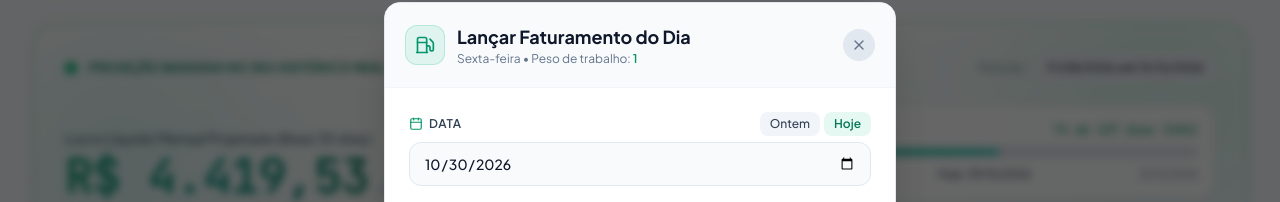
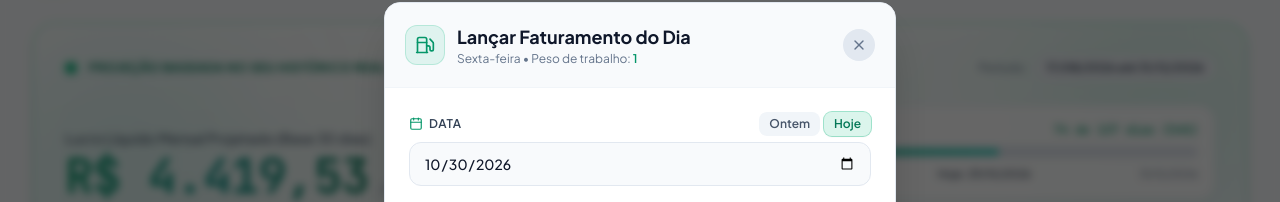
Before and after one commit to jerdesf/motoristapro, a React (Vite) app: page / in a window 1280 px wide. Both pictures are taken after a click on the button "Lançar". Shown: the part 83-285 px from the top of the page. Built offline with nearby package versions, Linux system fonts and the light colour scheme; no server answers.

Commit message:
fix: change button to Lançar Faturamento and highlight Ontem button when selected in modal

```diff
--- a/src/components/Dashboard.jsx
+++ b/src/components/Dashboard.jsx
@@ -217,7 +217,7 @@ export default function Dashboard({
               className="w-full py-3 px-4 rounded-xl bg-gradient-to-r from-emerald-500 to-teal-600 hover:from-emerald-400 hover:to-teal-500 text-white font-bold text-sm shadow-md shadow-emerald-500/20 flex items-center justify-center gap-2 transition-all active:scale-95"
             >
               <PlusCircle className="w-4 h-4" />
-              Lançar Faturamento de Hoje
+              Lançar Faturamento
             </button>
           </div>
         </div>
--- a/src/components/EntryModal.jsx
+++ b/src/components/EntryModal.jsx
@@ -31,8 +31,20 @@ export default function EntryModal({
 }) {
   if (!isOpen) return null;
 
-  const todayStr = new Date().toISOString().split('T')[0];
+  const getOffsetDateStr = (offsetDays) => {
+    const d = new Date();
+    d.setDate(d.getDate() + offsetDays);
+    const year = d.getFullYear();
+    const month = String(d.getMonth() + 1).padStart(2, '0');
+    const day = String(d.getDate()).padStart(2, '0');
+    return `${year}-${month}-${day}`;
+  };
+
+  const todayStr = getOffsetDateStr(0);
+  const yesterdayStr = getOffsetDateStr(-1);
   const [date, setDate] = useState(initialEntry?.date || todayStr);
+  const isTodaySelected = date === todayStr;
+  const isYesterdaySelected = date === yesterdayStr;
   const [dayType, setDayType] = useState('Dia útil');
   const [weight, setWeight] = useState(1.0);
 
@@ -99,9 +111,7 @@ export default function EntryModal({
   };
 
   const handleQuickDay = (offsetDays) => {
-    const d = new Date();
-    d.setDate(d.getDate() + offsetDays);
-    const dateStr = d.toISOString().split('T')[0];
+    const dateStr = getOffsetDateStr(offsetDays);
     handleDateChange(dateStr);
   };
 
@@ -223,14 +233,22 @@ export default function EntryModal({
                 <button
                   type="button"
                   onClick={() => handleQuickDay(-1)}
-                  className="px-2.5 py-1 text-xs rounded-lg bg-slate-100 hover:bg-slate-200 dark:bg-slate-800 dark:hover:bg-slate-700 text-slate-700 dark:text-slate-300 font-medium transition-colors"
+                  className={`px-2.5 py-1 text-xs rounded-lg font-semibold transition-all ${
+                    isYesterdaySelected
+                      ? 'bg-emerald-500/15 text-emerald-700 dark:text-emerald-300 ring-1 ring-emerald-500/40 shadow-sm'
+                      : 'bg-slate-100 hover:bg-slate-200 dark:bg-slate-800 dark:hover:bg-slate-700 text-slate-600 dark:text-slate-400 font-medium'
+                  }`}
                 >
                   Ontem
                 </button>
                 <button
                   type="button"
                   onClick={() => handleQuickDay(0)}
-                  className="px-2.5 py-1 text-xs rounded-lg bg-emerald-500/10 hover:bg-emerald-500/20 dark:bg-emerald-500/20 dark:hover:bg-emerald-500/30 text-emerald-700 dark:text-emerald-400 font-semibold transition-colors"
+                  className={`px-2.5 py-1 text-xs rounded-lg font-semibold transition-all ${
+                    isTodaySelected
+                      ? 'bg-emerald-500/15 text-emerald-700 dark:text-emerald-300 ring-1 ring-emerald-500/40 shadow-sm'
+                      : 'bg-slate-100 hover:bg-slate-200 dark:bg-slate-800 dark:hover:bg-slate-700 text-slate-600 dark:text-slate-400 font-medium'
+                  }`}
                 >
                   Hoje
                 </button>
```
